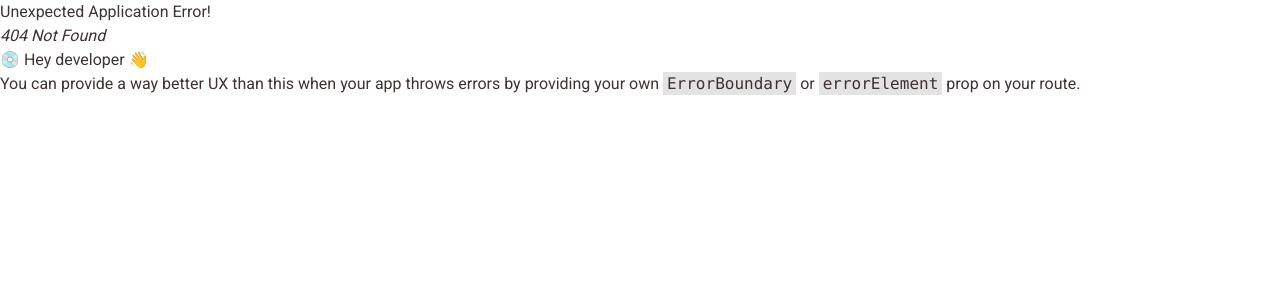
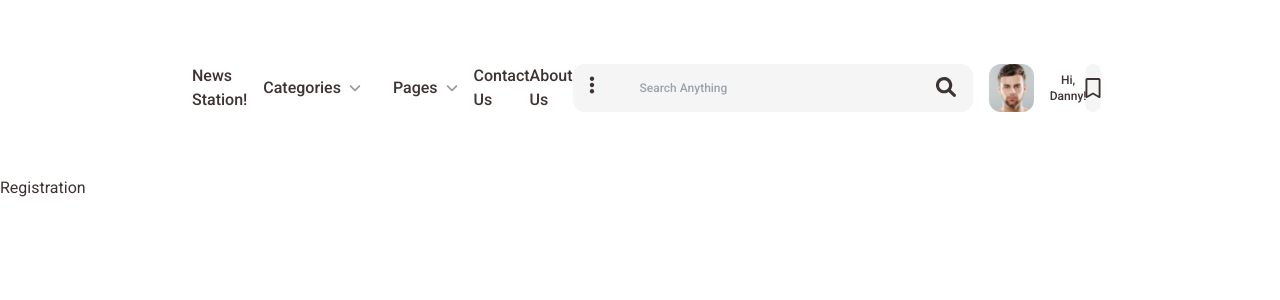
Before and after one commit to dlooz8/express-react-news-station, a React (Vite) app in the folder client/: page /registration in a window 1280 px wide. Before the commit this address had no page. Shown: the top 300 px of the page. Built offline with nearby package versions, Linux system fonts and the light colour scheme.

Commit message:
update routes and pages

```diff
--- a/client/src/components/Navbar.jsx
+++ b/client/src/components/Navbar.jsx
@@ -164,10 +164,14 @@ const Navbar = () => {
         </div>
 
         <div className="red-hover bg-gray w-[48px] h-[48px] rounded-xl flex justify-center items-center">
-            <svg width="16" height="21" viewBox="0 0 16 21" fill="none" xmlns="http://www.w3.org/2000/svg">
-                <path d="M13.625 0C14.6406 0 15.5 0.859375 15.5 1.875V18.75C15.5 19.7266 14.4453 20.3125 13.5859 19.8438L8 16.5625L2.375 19.8438C1.51562 20.3125 0.5 19.7266 0.5 18.75V1.875C0.5 0.859375 1.32031 0 2.375 0H13.625ZM13.625 17.6562V2.10938C13.625 1.99219 13.5078 1.875 13.3516 1.875H2.57031C2.45312 1.875 2.375 1.99219 2.375 2.10938V17.6562L8 14.375L13.625 17.6562Z" fill="#3E3232"/>
+            <svg width="16" height="21" viewBox="0 0 16 21" fill="#3E3232" xmlns="http://www.w3.org/2000/svg">
+                <path d="M13.625 0C14.6406 0 15.5 0.859375 15.5 1.875V18.75C15.5 19.7266 14.4453 20.3125 13.5859 19.8438L8 16.5625L2.375 19.8438C1.51562 20.3125 0.5 19.7266 0.5 18.75V1.875C0.5 0.859375 1.32031 0 2.375 0H13.625ZM13.625 17.6562V2.10938C13.625 1.99219 13.5078 1.875 13.3516 1.875H2.57031C2.45312 1.875 2.375 1.99219 2.375 2.10938V17.6562L8 14.375L13.625 17.6562Z"/>
             </svg>
         </div>
+
+        {/* <svg className='w-[48px] h-[48px]'>
+            <use href='sprites.svg#icon-home'></use>
+        </svg> */}
 
     </div>
   );
--- a/client/src/index.css
+++ b/client/src/index.css
@@ -24,10 +24,12 @@ h6 {
 
 .red-hover:hover {
   color: #F81539;
+  transition: color 0.3s;
 }
 
 .red-hover:hover svg {
   fill: #F81539;
+  transition: fill 0.3s;
 }
 
 .dropbtn {
--- /dev/null
+++ b/client/src/pages/Main.jsx
@@ -0,0 +1,30 @@
+import axios from 'axios';
+import { useEffect, useState } from 'react';
+import { Link } from 'react-router-dom';
+
+
+
+function Main() {
+  const [news, setNews] = useState([]);
+
+  const test = async () => {
+    try {
+      const response = await axios.get('http://localhost:3033/api');
+      setNews(response.data.users);
+    } catch (error) {
+      console.error(error);
+    }
+  };
+
+  useEffect(() => {
+    test();
+  }, []);
+
+  return (
+    <div>
+      <h2>News List</h2>
+    </div>
+  );
+}
+
+export default Main;
--- /dev/null
+++ b/client/src/pages/NotFound.jsx
@@ -0,0 +1,7 @@
+function NotFound() {
+  return (
+    <div>NotFound</div>
+  )
+}
+
+export default NotFound
--- /dev/null
+++ b/client/src/pages/Registration.jsx
@@ -0,0 +1,7 @@
+function Registration() {
+  return (
+    <div>Registration</div>
+  )
+}
+
+export default Registration
--- /dev/null
+++ b/client/src/pages/UserProfile.jsx
@@ -0,0 +1,7 @@
+function UserProfile() {
+  return (
+    <div>UserProfile</div>
+  )
+}
+
+export default UserProfile
```
Also changed, not shown: client/src/App.jsx (+17 -5 lines), client/public/sprites.svg (added).
